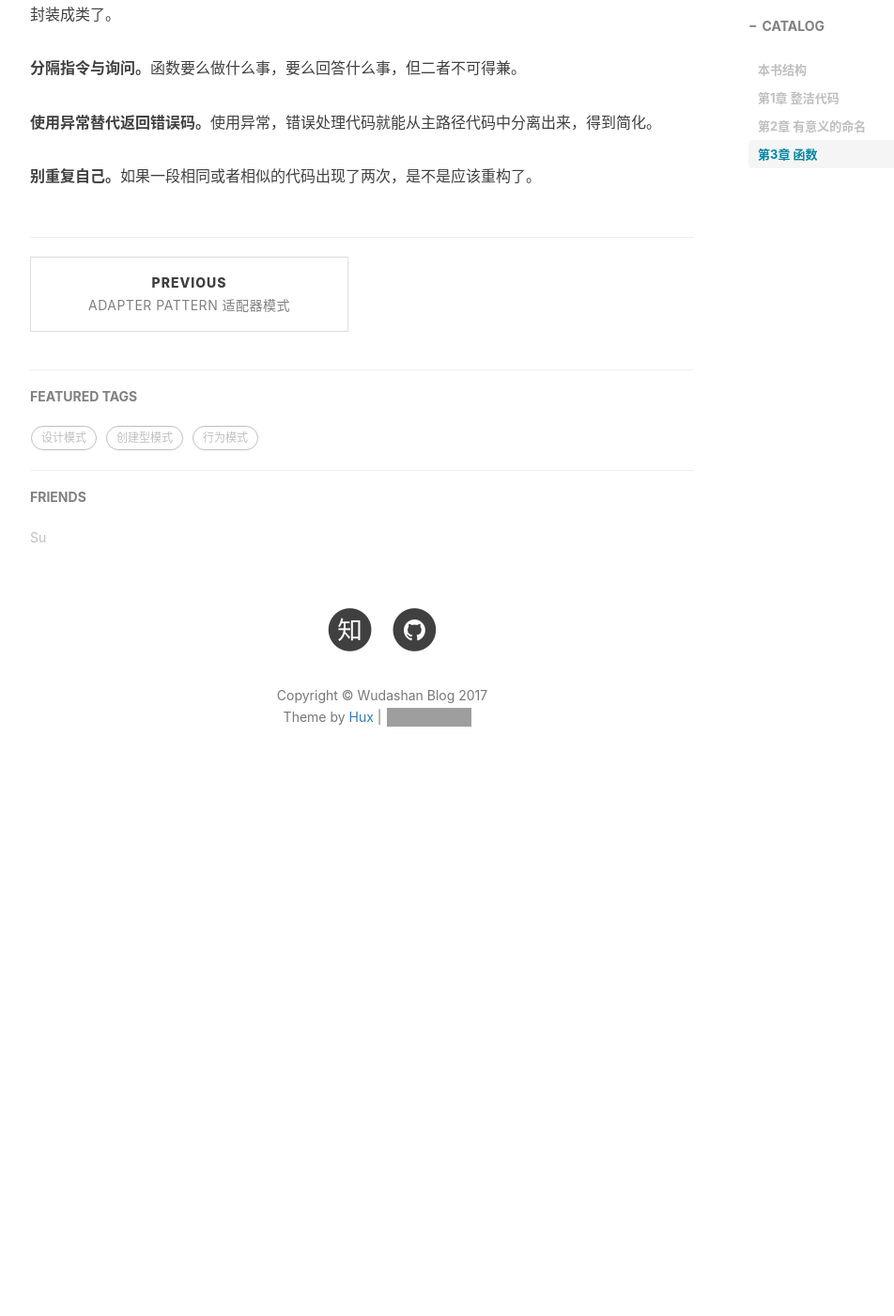
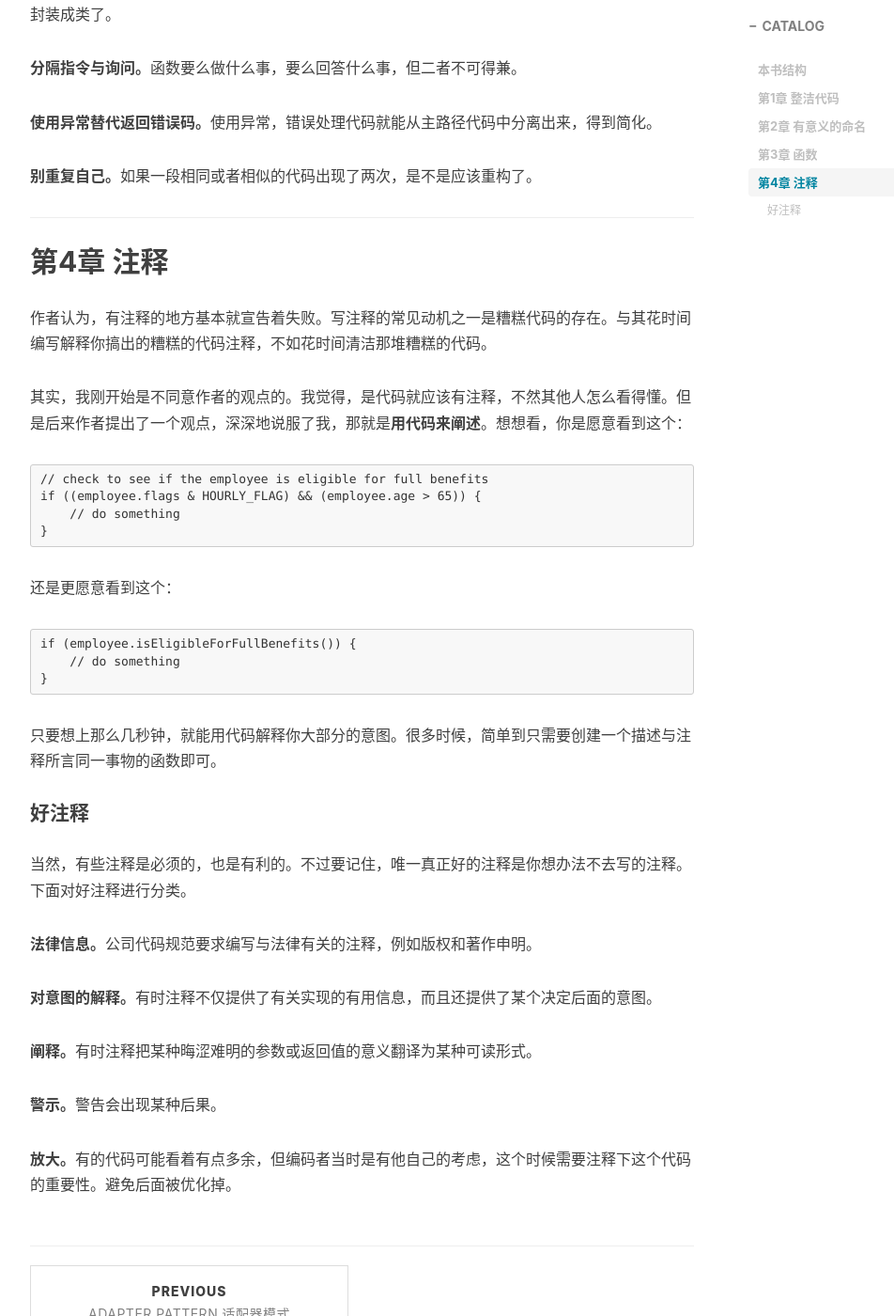
Before and after one commit to wudashan/wudashan.github.io, a Jekyll site: the page built from _posts/2017-05-03-Clean-Code-Read-Notes.markdown, in a window 1280 px wide and 1400 px high, scrolled down 2305 px. Shown: the whole window at 94% size, without its empty margins (233-1185 px from the left). Built offline with Jekyll 4.4.1, drawn with Linux system fonts in a browser that asks for light colours; nearby versions of some CDN libraries; comment, search, counter and statistics services are not loaded; before the commit the page ends 3172 px from its top, so only the background shows below that; grey boxes are pictures that could not be loaded.

Commit message:
更新第四章

````diff
--- a/_posts/2017-05-03-Clean-Code-Read-Notes.markdown
+++ b/_posts/2017-05-03-Clean-Code-Read-Notes.markdown
@@ -67,3 +67,38 @@ tags:
 **使用异常替代返回错误码。**使用异常，错误处理代码就能从主路径代码中分离出来，得到简化。
 
 **别重复自己。**如果一段相同或者相似的代码出现了两次，是不是应该重构了。
+
+---
+
+## 第4章 注释
+
+作者认为，有注释的地方基本就宣告着失败。写注释的常见动机之一是糟糕代码的存在。与其花时间编写解释你搞出的糟糕的代码注释，不如花时间清洁那堆糟糕的代码。
+
+其实，我刚开始是不同意作者的观点的。我觉得，是代码就应该有注释，不然其他人怎么看得懂。但是后来作者提出了一个观点，深深地说服了我，那就是**用代码来阐述**。想想看，你是愿意看到这个：
+```
+// check to see if the employee is eligible for full benefits
+if ((employee.flags & HOURLY_FLAG) && (employee.age > 65)) {
+    // do something
+}
+```
+还是更愿意看到这个：
+```
+if (employee.isEligibleForFullBenefits()) {
+    // do something
+}
+```
+只要想上那么几秒钟，就能用代码解释你大部分的意图。很多时候，简单到只需要创建一个描述与注释所言同一事物的函数即可。
+
+#### 好注释
+
+当然，有些注释是必须的，也是有利的。不过要记住，唯一真正好的注释是你想办法不去写的注释。下面对好注释进行分类。
+
+**法律信息。**公司代码规范要求编写与法律有关的注释，例如版权和著作申明。
+
+**对意图的解释。**有时注释不仅提供了有关实现的有用信息，而且还提供了某个决定后面的意图。
+
+**阐释。**有时注释把某种晦涩难明的参数或返回值的意义翻译为某种可读形式。
+
+**警示。**警告会出现某种后果。
+
+**放大。**有的代码可能看着有点多余，但编码者当时是有他自己的考虑，这个时候需要注释下这个代码的重要性。避免后面被优化掉。
````
